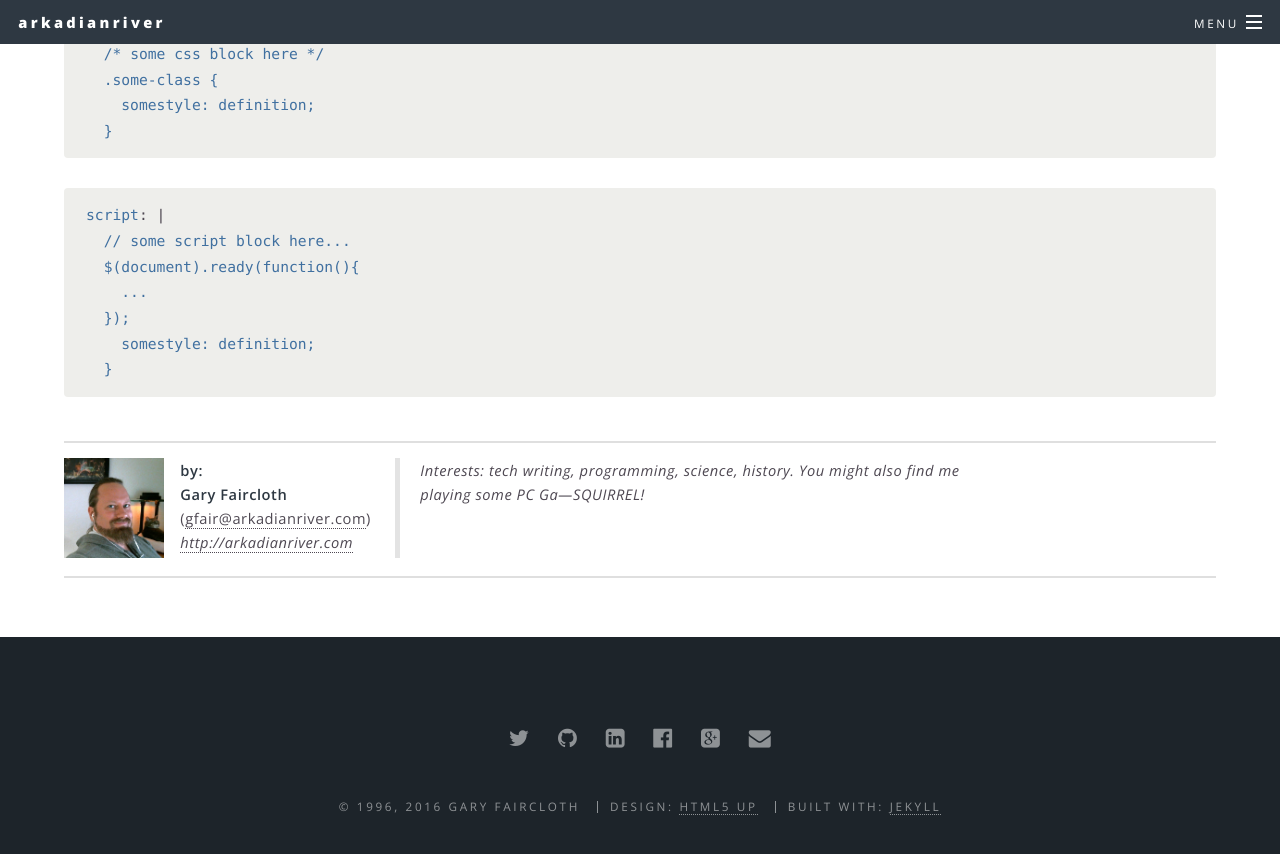
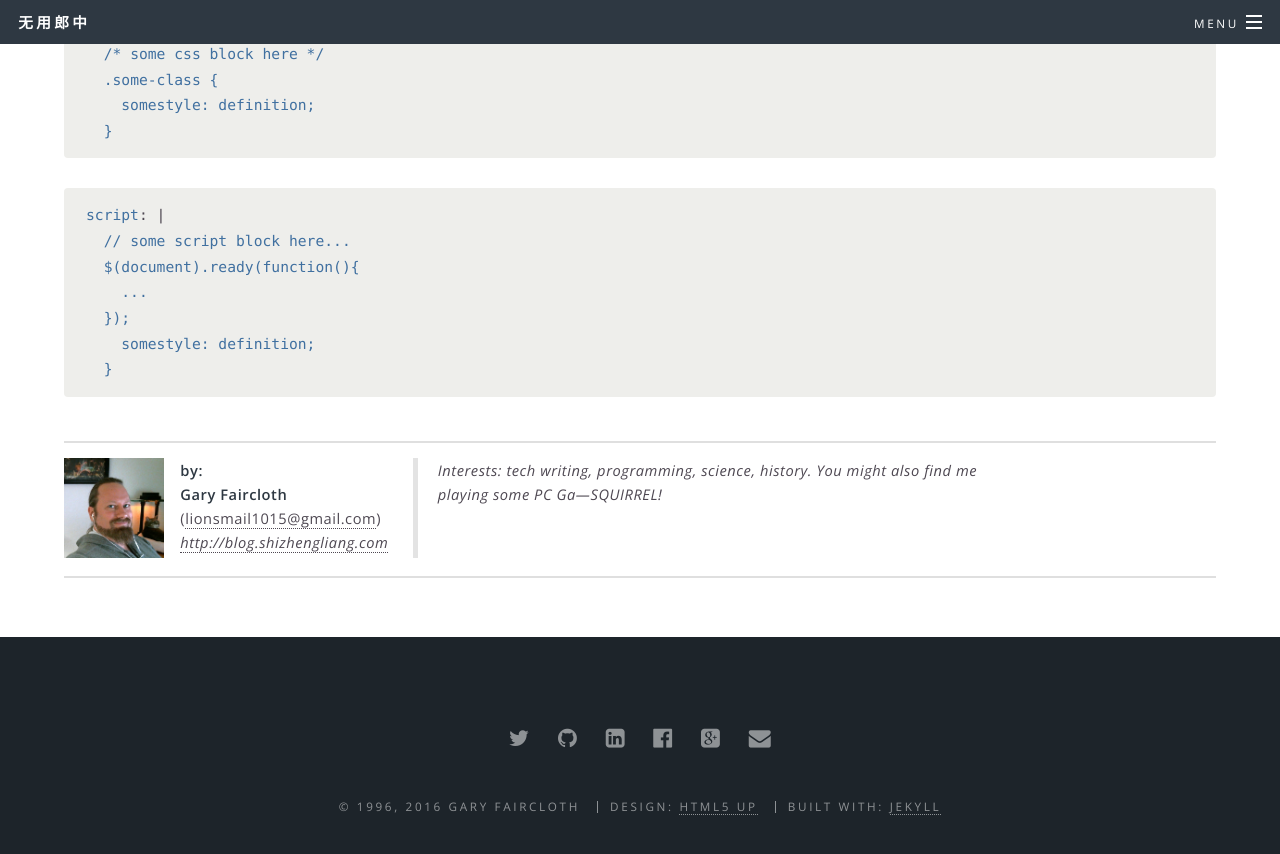
Before and after one commit to fantasylion/fantasylion.github.io, a Jekyll site: the page built from _posts/3016-02-26-template.md, in a window 1280 px wide and 900 px high, scrolled down 2449 px. Shown: the top 854 px of the window. Built offline with Jekyll 4.4.1, drawn with Linux system fonts in a browser that asks for light colours; comment, search, counter and statistics services are not loaded.

Commit message:
modify _config.yml author

```diff
--- a/_config.yml
+++ b/_config.yml
@@ -2,20 +2,20 @@
 #
 
 # Site settings
-title: arkadianriver
+title: 无用郎中
 description: Flowing creativity &#x2192; Cascading bliss
 owner:
   name: Gary Faircloth # or company name
   bio: >
     Interests: tech writing, programming, science, history.
     You might also find me playing some PC Ga&mdash;SQUIRREL!
-  disqus_shortname: arkadianriver
-  email: gfair@arkadianriver.com
-  url: http://arkadianriver.com
+  disqus_shortname: fantasyLion
+  email: lionsmail1015@gmail.com
+  url: http://blog.shizhengliang.com
   avatar: owner.png
 first_published: 1996 # if migrating another site, the year of your first publish
 baseurl: "" # the subpath of your site, e.g. /blog
-url: "http://arkadianriver.com" # the base hostname & protocol for your site
+url: "http://blog.shizhengliang.com" # the base hostname & protocol for your site
 
 # on landing page
 greeting: |
@@ -27,11 +27,11 @@ closing-para: Feel free to get in touch. Cheers!
 
 # on all pages
 social:
-  twitter: https://twitter.com/arkadianriver
-  github: https://github.com/arkadianriver
-  linkedin-square: https://linkedin.com/in/arkadianriver
-  facebook-official: https://facebook.com/gary.faircloth
-  google-plus-square: https://plus.google.com/u/0/+GaryFaircloth
+  twitter: https://twitter.com/fantasylion
+  github: https://github.com/FantasyLions
+  linkedin-square: https://linkedin.com/in/FantasyLions
+  facebook-official: https://facebook.com/zl.shi
+  google-plus-square: https://plus.google.com/u/0/+FantasyLions
   email: /contact/
   #flickr:
   #instagram:
```
